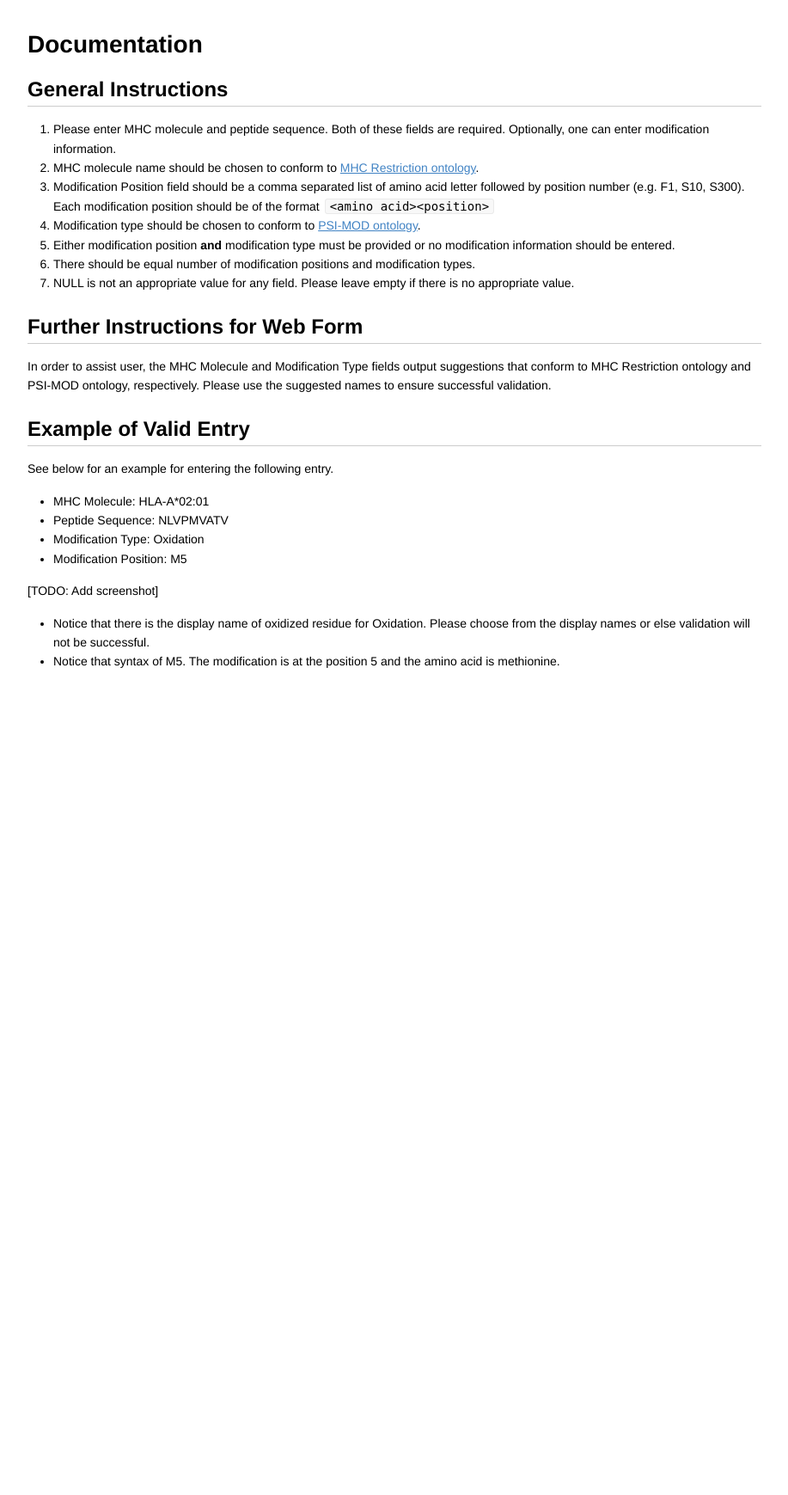
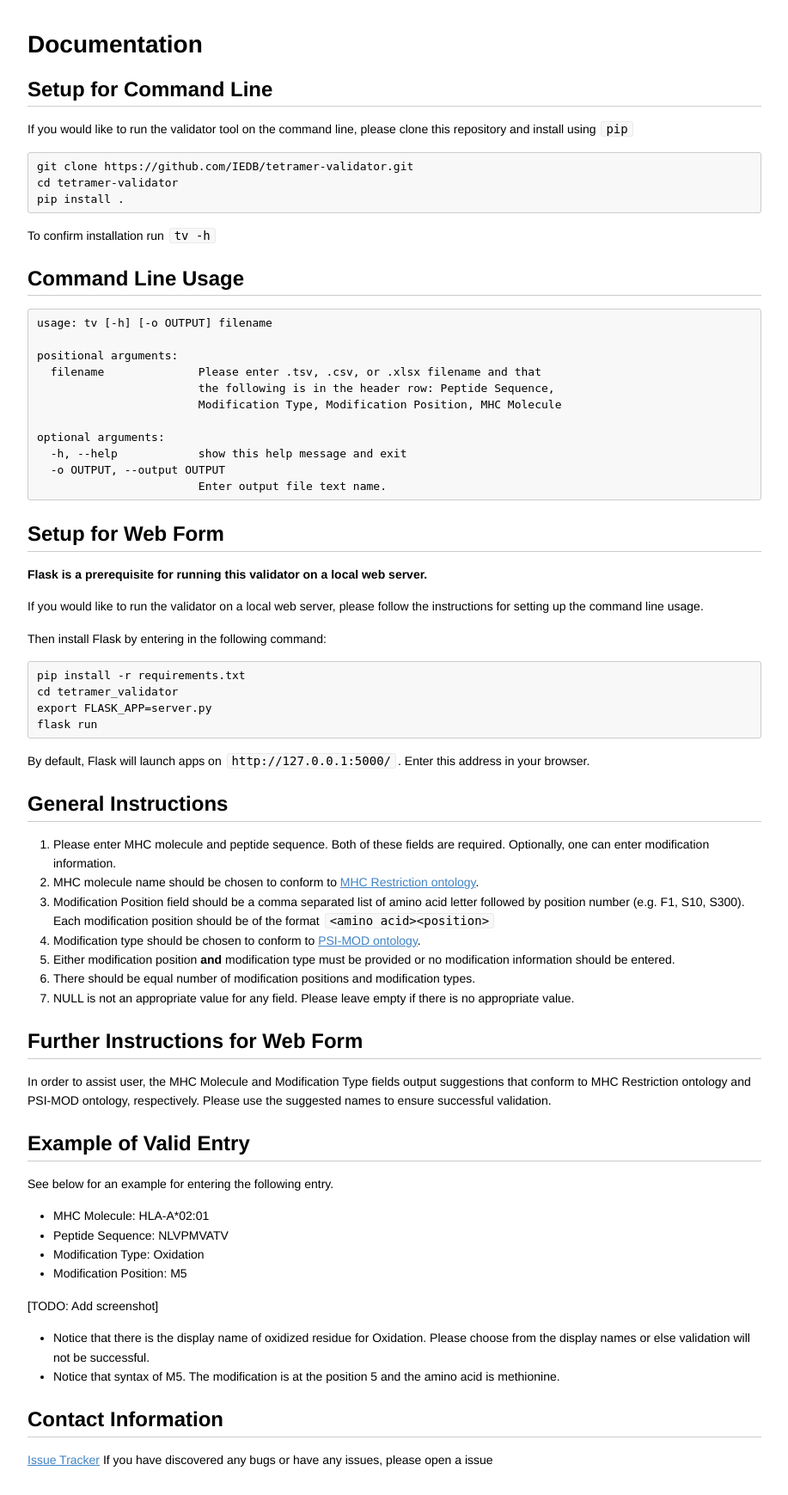
Before and after one commit to IEDB/tetramer-validator, a Flask app: page /README.html in a window 1280 px wide. Shown: the whole page at 86% size, without its empty margins (181-1098 px from the left). Before the commit the page ends 777 px from the top, so only its background shows below. Run offline with Flask 2, Linux system fonts and the light colour scheme; parts of the project's set-up code (start-up, migrations or seed data) failed here and were passed over.

Commit message:
Added setup instructions, issue tracker link

```diff
--- a/tetramer_validator/templates/README.html
+++ b/tetramer_validator/templates/README.html
@@ -333,7 +333,46 @@ kbd {
 
 <h1 id="toc_0">Documentation</h1>
 
-<h2 id="toc_1">General Instructions</h2>
+<h2 id="toc_1">Setup for Command Line</h2>
+
+<p>If you would like to run the validator tool on the command line, please clone this repository and install using <code>pip</code></p>
+
+<div><pre><code class="language-none">git clone https://github.com/IEDB/tetramer-validator.git
+cd tetramer-validator
+pip install .</code></pre></div>
+
+<p>To confirm installation run <code>tv -h</code></p>
+
+<h2 id="toc_2">Command Line Usage</h2>
+
+<div><pre><code class="language-none">usage: tv [-h] [-o OUTPUT] filename
+
+positional arguments:
+  filename              Please enter .tsv, .csv, or .xlsx filename and that
+                        the following is in the header row: Peptide Sequence,
+                        Modification Type, Modification Position, MHC Molecule
+
+optional arguments:
+  -h, --help            show this help message and exit
+  -o OUTPUT, --output OUTPUT
+                        Enter output file text name.</code></pre></div>
+
+<h2 id="toc_3">Setup for Web Form</h2>
+
+<p><strong>Flask is a prerequisite for running this validator on a local web server.</strong></p>
+
+<p>If you would like to run the validator on a local web server, please follow the instructions for setting up the command line usage.  </p>
+
+<p>Then install Flask by entering in the following command:</p>
+
+<div><pre><code class="language-none">pip install -r requirements.txt
+cd tetramer_validator
+export FLASK_APP=server.py
+flask run</code></pre></div>
+
+<p>By default, Flask will launch apps on <code>http://127.0.0.1:5000/</code>.  Enter this address in your browser.   </p>
+
+<h2 id="toc_4">General Instructions</h2>
 
 <ol>
 <li>Please enter MHC molecule and peptide sequence. Both of these fields are required. Optionally, one can enter modification information.</li>
@@ -345,11 +384,11 @@ kbd {
 <li>NULL is not an appropriate value for any field. Please leave empty if there is no appropriate value.</li>
 </ol>
 
-<h2 id="toc_2">Further Instructions for Web Form</h2>
+<h2 id="toc_5">Further Instructions for Web Form</h2>
 
 <p>In order to assist user, the MHC Molecule and Modification Type fields output suggestions that conform to MHC Restriction ontology and PSI-MOD ontology, respectively.  Please use the suggested names to ensure successful validation.</p>
 
-<h2 id="toc_3">Example of Valid Entry</h2>
+<h2 id="toc_6">Example of Valid Entry</h2>
 
 <p>See below for an example for entering the following entry.</p>
 
@@ -367,6 +406,11 @@ kbd {
 <li>Notice that syntax of M5. The modification is at the position 5 and the amino acid is methionine.<br></li>
 </ul>
 
+<h2 id="toc_7">Contact Information</h2>
+
+<p><a href="https://github.com/IEDB/tetramer-validator/issues">Issue Tracker</a>
+If you have discovered any bugs or have any issues, please open a issue</p>
+
 
 
 
```
Also changed, not shown: README.md.
